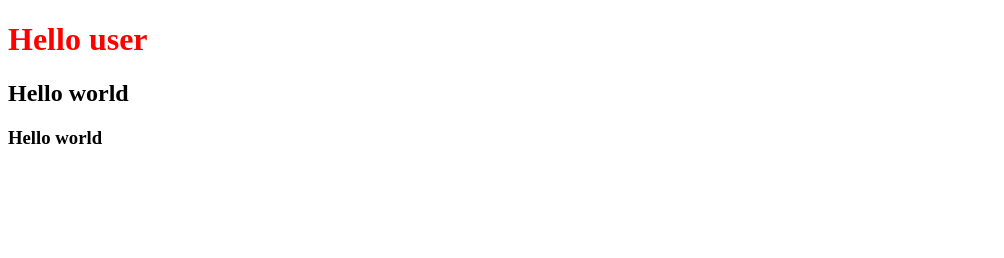
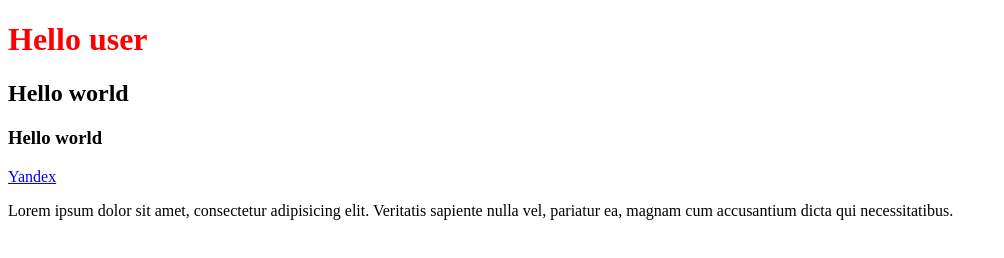
Before and after one commit to Dimon4ik142/dimka, a plain HTML site: page index.html in a window 1280 px wide. Shown: the whole page, without its empty margins (0-1004 px from the left). Drawn offline with Linux system fonts and the light colour scheme.

Commit message:
Add new tag

```diff
--- a/index.html
+++ b/index.html
@@ -11,5 +11,8 @@
     <h1>Hello user</h1>
     <h2>Hello world</h2>
     <h3>Hello world</h3>
+
+    <a href="http:ya.ru">Yandex</a>
+    <p>Lorem ipsum dolor sit amet, consectetur adipisicing elit. Veritatis sapiente nulla vel, pariatur ea, magnam cum accusantium dicta qui necessitatibus.</p>
 </body>
 </html>
```
